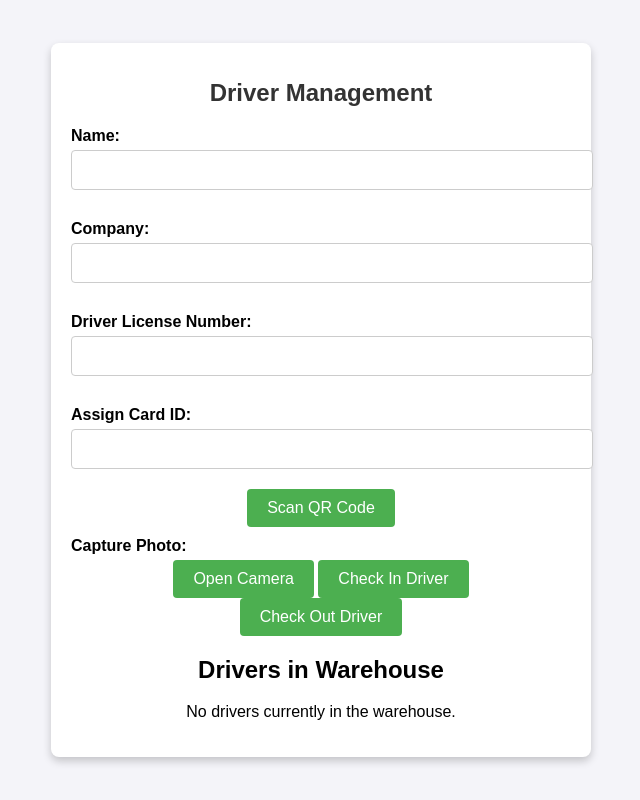
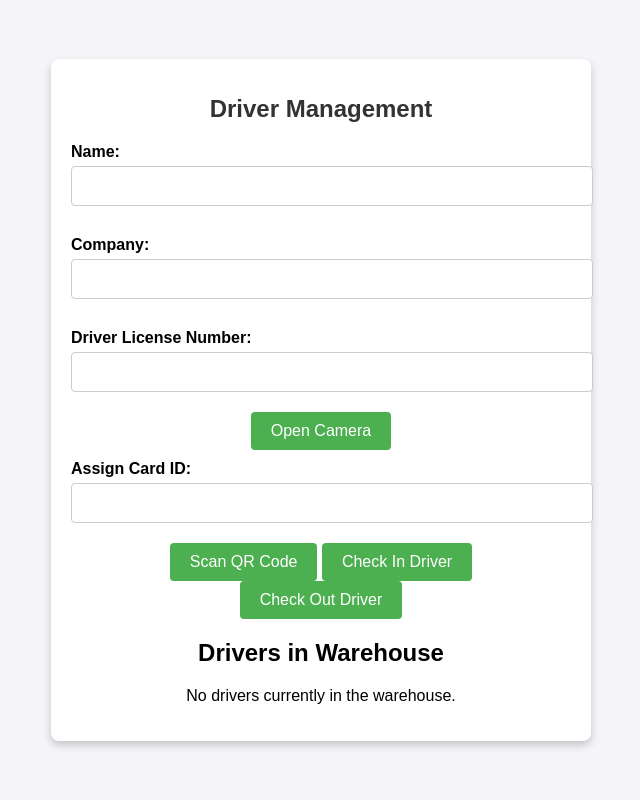
Before and after one commit to revigor/visitor-alert, a Flask app: page /drivers in a window 1280 px wide. Shown: the whole page, without its empty margins (319-959 px from the left). Run offline with Flask 3, Linux system fonts and the light colour scheme; data comes from the database, SQL or seed files in the repository.

Commit message:
Move Photo button below Driver License Number

```diff
--- a/app.py
+++ b/app.py
@@ -4,6 +4,7 @@ import os
 from datetime import datetime
 from werkzeug.utils import secure_filename
 from flask_sqlalchemy import SQLAlchemy
+import base64
 
 # Initialize Flask app
 app = Flask(__name__)
@@ -139,14 +140,23 @@ def drivers():
         company_name = request.form.get("company_name")
         truck_license = request.form.get("truck_license")
         card_id = request.form.get("card_id")
-        photo = request.files.get("photo")
+        photo_data = request.form.get("photo_data")  # New field for base64 photo
 
-        # Handle photo upload
+        # Handle base64 photo data
         photo_path = None
-        if photo and allowed_file(photo.filename):
-            filename = secure_filename(photo.filename)
-            photo_path = os.path.join(app.config["UPLOAD_FOLDER"], filename)
-            photo.save(photo_path)
+        if photo_data:
+            try:
+                # Create a unique filename based on the current timestamp
+                filename = f"{datetime.utcnow().strftime('%Y%m%d%H%M%S')}_driver.jpg"
+                photo_path = os.path.join(app.config["UPLOAD_FOLDER"], filename)
+
+                # Decode the base64 data and save it as an image
+                with open(photo_path, "wb") as f:
+                    f.write(base64.b64decode(photo_data.split(",")[1]))
+            except Exception as e:
+                flash("Failed to process the photo. Please try again.", "danger")
+                print(f"Error saving photo: {e}")
+                return redirect(url_for("drivers"))
 
         # Check if a driver with the same card_id exists
         existing_driver = Driver.query.filter_by(card_id=card_id).first()
@@ -183,6 +193,7 @@ def drivers():
     active_drivers = Driver.query.filter(Driver.check_out_time.is_(None)).all()
     return render_template("drivers.html", drivers=active_drivers)
 
+
 # Driver Check-Out Route
 @app.route("/checkout/<card_id>", methods=["POST"])
 def checkout(card_id):
--- a/templates/drivers.html
+++ b/templates/drivers.html
@@ -31,7 +31,10 @@
     <input type="text" id="company_name" name="company_name" required>
 
     <label for="truck_license">Driver License Number:</label>
+    <div class="inline-field">
         <input type="text" id="truck_license" name="truck_license" required>
+        <button type="button" id="photo-button" class="inline-button">Open Camera</button>
+    </div>
 
     <label for="card_id">Assign Card ID:</label>
     <input type="text" id="card_id" name="card_id" readonly required>
@@ -39,9 +42,8 @@
     <button type="button" id="scan-qr-button">Scan QR Code</button>
     <div id="qr-reader" style="width: 100%; margin-top: 10px; display: none;"></div>
 
-            <label for="photo">Capture Photo:</label>
-            <input type="file" id="photo" name="photo" accept="image/*" capture="camera" required style="display: none;">
-            <button type="button" id="photo-button">Open Camera</button>
+    <!-- Hidden Field to Store Captured Photo Data -->
+    <input type="hidden" id="photo-data" name="photo_data">
 
     <!-- Confirmation Popup -->
     <div id="confirmation-popup" style="display: none; position: fixed; top: 50%; left: 50%; transform: translate(-50%, -50%); z-index: 1000; background: white; padding: 20px; border-radius: 10px; box-shadow: 0 4px 6px rgba(0, 0, 0, 0.1);">
@@ -53,6 +55,7 @@
 
     <button type="submit">Check In Driver</button>
 </form>
+
 
         <!-- QR Code Check-Out Button -->
         <button type="button" id="check-out-qr-button">Check Out Driver</button>
@@ -171,37 +174,45 @@
         });
 
         // Photo Capture Script
-        const photoInput = document.getElementById("photo");
         const photoButton = document.getElementById("photo-button");
+    const photoDataInput = document.getElementById("photo-data");
     const popup = document.getElementById("confirmation-popup");
     const popupPhotoPreview = document.getElementById("popup-photo-preview");
     const confirmButton = document.getElementById("confirm-button");
     const retakeButton = document.getElementById("retake-button");
 
+    // Open Camera
     photoButton.addEventListener("click", () => {
-            photoInput.click();
-        });
+        const input = document.createElement("input");
+        input.type = "file";
+        input.accept = "image/*";
+        input.capture = "camera";
 
-        photoInput.addEventListener("change", () => {
-            const file = photoInput.files[0];
+        input.addEventListener("change", () => {
+            const file = input.files[0];
             if (file) {
                 const reader = new FileReader();
                 reader.onload = (e) => {
-                    popupPhotoPreview.src = e.target.result;
-                    popup.style.display = "block";
+                    popupPhotoPreview.src = e.target.result; // Show photo in popup
+                    photoDataInput.value = e.target.result; // Save base64 image to hidden input
+                    popup.style.display = "block"; // Show confirmation popup
                 };
-                reader.readAsDataURL(file);
+                reader.readAsDataURL(file); // Convert image to base64
             }
         });
 
-        confirmButton.addEventListener("click", () => {
-            popup.style.display = "none";
+        input.click(); // Simulate a click to open the camera
     });
 
+    // Confirm Photo
+    confirmButton.addEventListener("click", () => {
+        popup.style.display = "none"; // Hide popup
+    });
+
+    // Retake Photo
     retakeButton.addEventListener("click", () => {
-            popup.style.display = "none";
-            photoInput.value = "";
-            photoInput.click();
+        popup.style.display = "none"; // Hide popup
+        photoDataInput.value = ""; // Clear the hidden input
     });
 
     </script>
```
Lines whose indentation alone changed are shown as unchanged.
